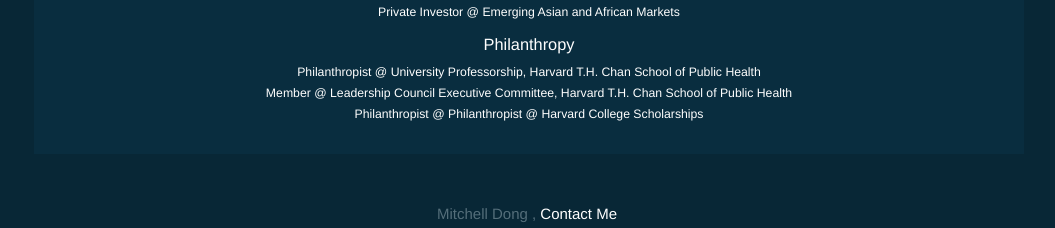
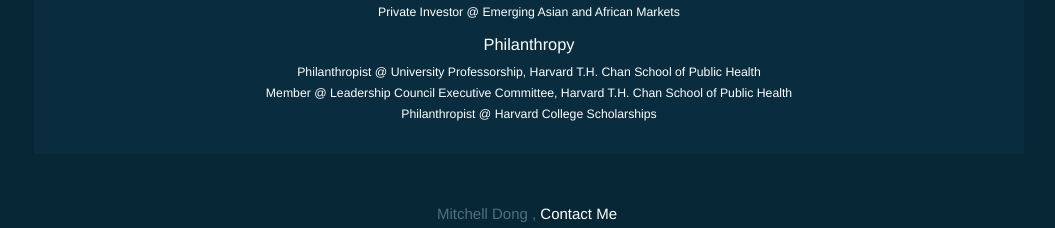
Before and after one commit to pythagoras-investments/mitchelldong_com, a Jekyll site: the page built from index.html, in a window 1280 px wide. Shown: the part 807-1035 px from the top of the page, without its empty margins (112-1167 px from the left). Built offline with Jekyll 4.4.1, drawn with Linux system fonts in a browser that asks for light colours.

Commit message:
Update _philanthropy.yml

```diff
--- a/_data/_philanthropy.yml
+++ b/_data/_philanthropy.yml
@@ -1,3 +1,3 @@
 -   descr: Philanthropist @ University Professorship, Harvard T.H. Chan School of Public Health
 -   descr: Member @ <a href="https://www.hsph.harvard.edu/leadership-summit/about-the-leadership-council/" target="_">Leadership Council Executive Committee</a>, Harvard T.H. Chan School of Public Health
--   descr: Philanthropist @ Philanthropist @ Harvard College Scholarships
+-   descr: Philanthropist @ Harvard College Scholarships
```
